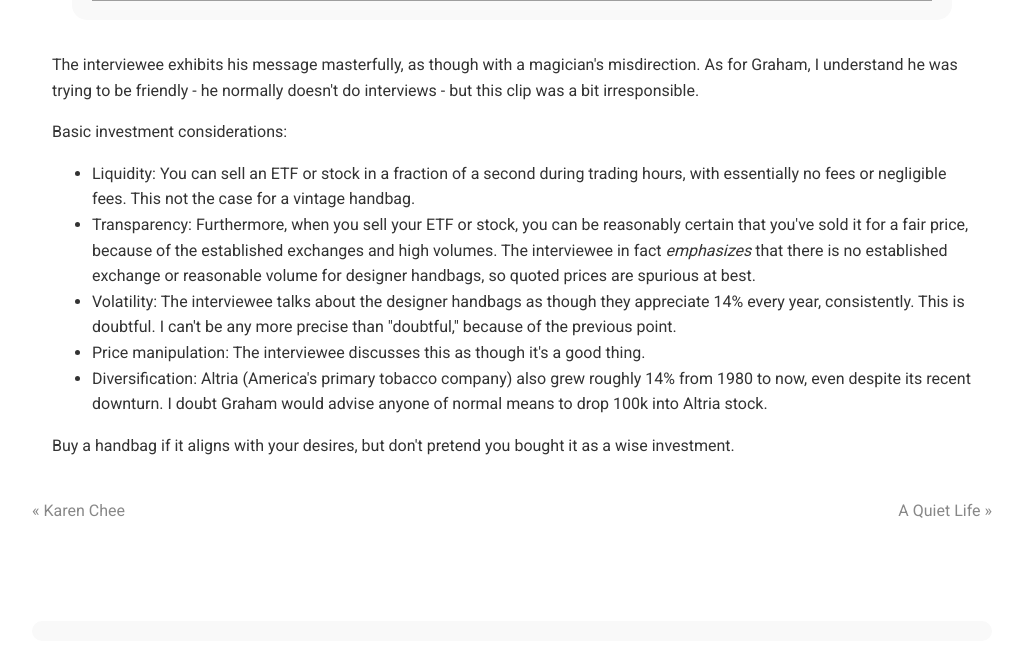
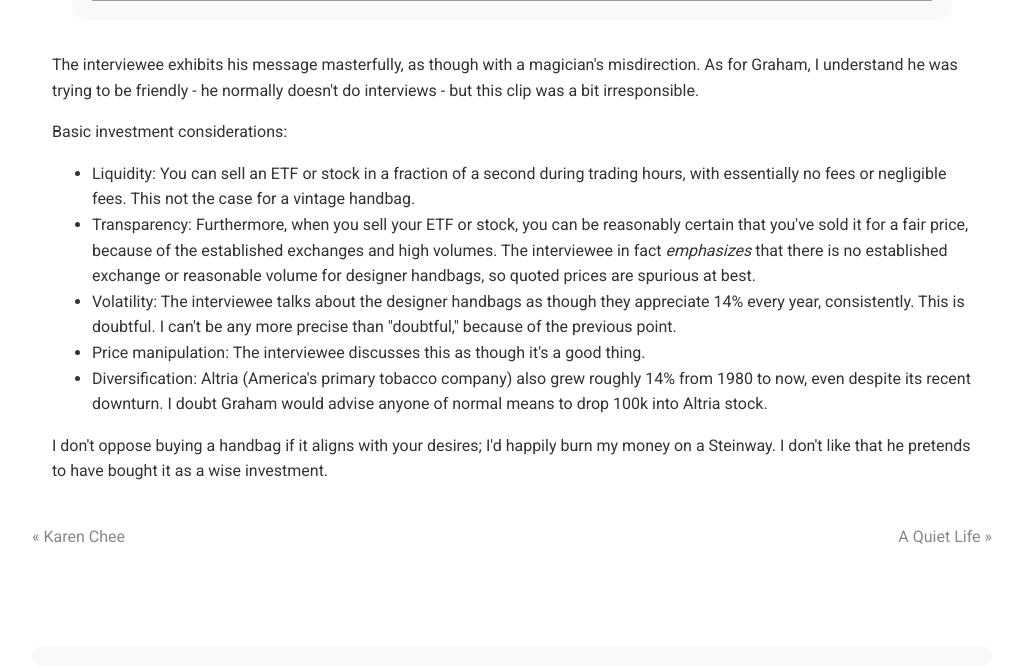
Before and after one commit to overheardonearth/overheardonearth.github.io, a Jekyll site: the page built from _posts/2019-08-19-financial-misdirection.html, in a window 1280 px wide. Shown: the part 831-1497 px from the top of the page, without its empty margins (128-1151 px from the left). Built offline with Jekyll 4.4.1, drawn with Linux system fonts in a browser that asks for light colours; comment, search, counter and statistics services are not loaded; before the commit the page ends 1472 px from its top, so only the background shows below that.

Commit message:
Update 2019-08-19-financial-misdirection.html

```diff
--- a/_posts/2019-08-19-financial-misdirection.html
+++ b/_posts/2019-08-19-financial-misdirection.html
@@ -21,4 +21,4 @@ Basic investment considerations:
   <li> Price manipulation: The interviewee discusses this as though it's a good thing.
   <li> Diversification: Altria (America's primary tobacco company) also grew roughly 14% from 1980 to now, even despite its recent downturn. I doubt Graham would advise anyone of normal means to drop 100k into Altria stock.
 </ul>
-Buy a handbag if it aligns with your desires, but don't pretend you bought it as a wise investment.
+I don't oppose buying a handbag if it aligns with your desires; I'd happily burn my money on a Steinway. I don't like that he pretends to have bought it as a wise investment.
```
